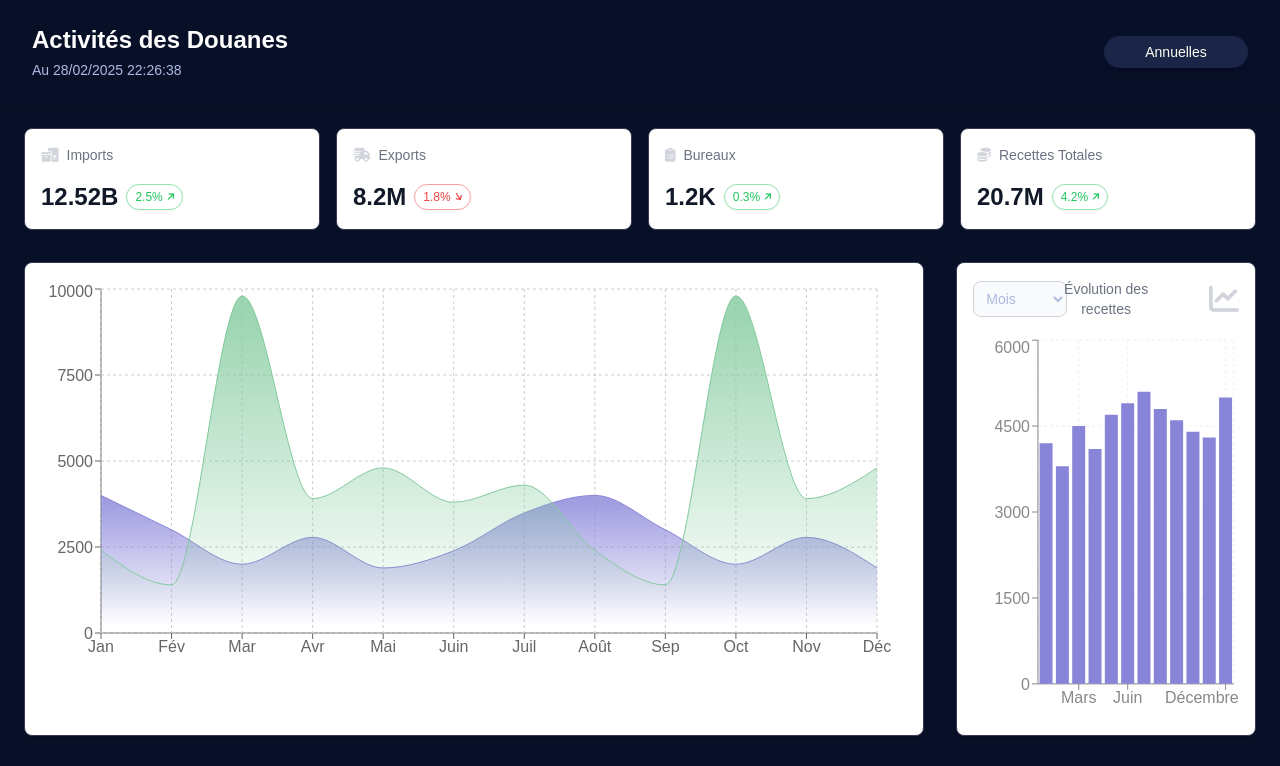
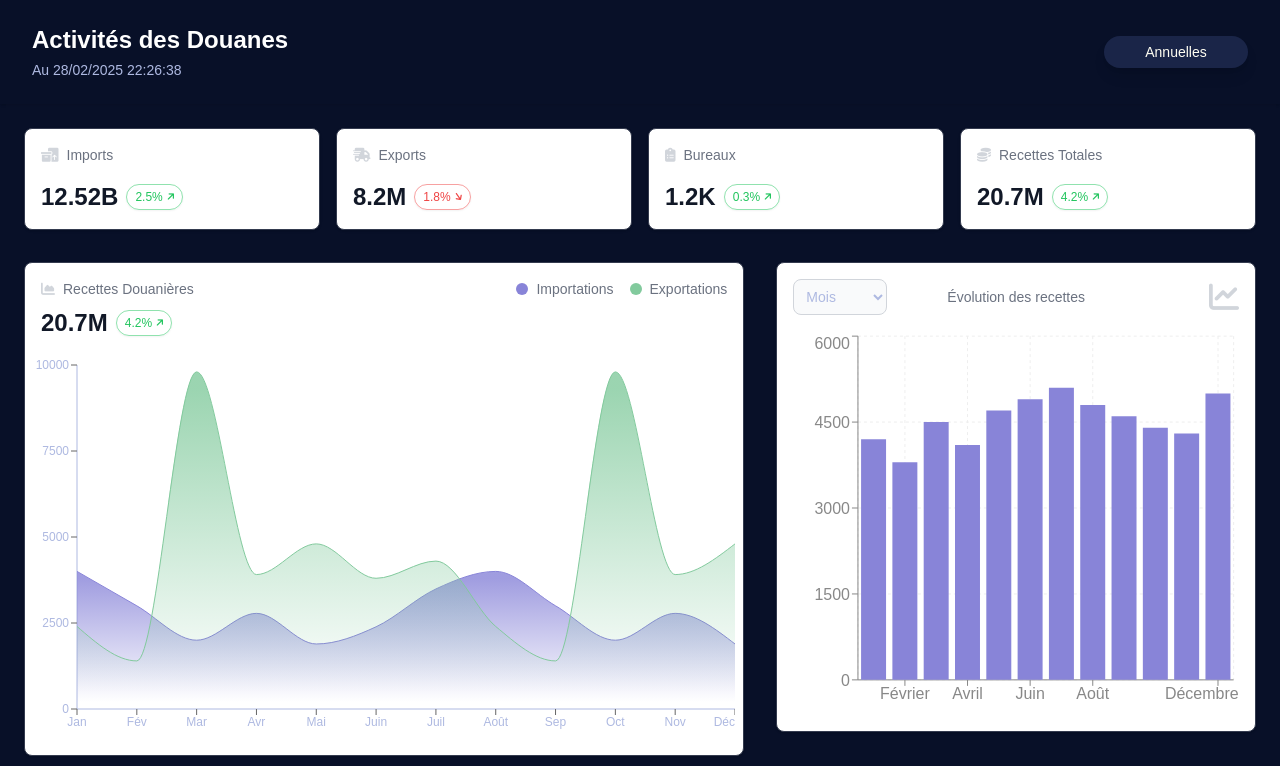
Before and after one commit to Kalixor/djib_2, a React (Vite) app: page / in a window 1280 px wide. Shown: the top 766 px of the page. Built offline with nearby package versions, Linux system fonts and the light colour scheme; a web font is replaced by a local one.

Commit message:
Initial commit from your app

```diff
--- a/src/components/Dashboard.jsx
+++ b/src/components/Dashboard.jsx
@@ -1,5 +1,5 @@
 import { useState } from 'react'
-import { AreaChart, Area, XAxis, YAxis, CartesianGrid, Tooltip, ResponsiveContainer } from 'recharts'
+import { AreaChart, Area, XAxis, YAxis, Tooltip, ResponsiveContainer } from 'recharts'
 import BarChart from './charts/BarChart'
 import PieChartOffice from './charts/PieChartOffice'
 import PieChartPayment from './charts/PieChartPayment'
@@ -22,6 +22,41 @@ const areaChartData = [
 
 export default function Dashboard({ filters, setFilters }) {
   const [activeKPI, setActiveKPI] = useState(null)
+
+  const renderVariationBadge = (value, trend) => {
+    const isPositive = trend === 'up'
+    const arrowClass = isPositive
+      ? 'fas fa-arrow-up rotate-45'
+      : 'fas fa-arrow-down rotate-[-35deg]'
+
+    return (
+      <div className={`
+        px-2 py-1 rounded-full
+        border ${
+          isPositive
+            ? 'border-green-500/50'
+            : 'border-red-500/50'
+        }
+        bg-${
+          isPositive
+            ? 'green-500/10'
+            : 'red-500/10'
+        }
+        backdrop-blur-sm
+        shadow-sm
+        flex items-center gap-1
+        text-xs font-medium
+        ${
+          isPositive
+            ? 'text-green-500'
+            : 'text-red-500'
+        }
+      `}>
+        <span>{value}%</span>
+        <i className={`${arrowClass} text-[0.6rem]`} />
+      </div>
+    )
+  }
 
   return (
     <main className="p-6">
@@ -57,12 +92,42 @@ export default function Dashboard({ filters, setFilters }) {
       </div>
 
       <div className="flex gap-8 mb-8">
-        <div className="w-3/4 bg-white dark:bg-card p-4 rounded-lg shadow border border-[#343b4f]">
-          <div className="h-96">
+        <div className="w-[60%] bg-white dark:bg-card p-4 rounded-lg shadow border border-[#343b4f]">
+          {/* Barre de légende */}
+          <div className="flex flex-col gap-2 mb-4">
+            <div className="flex items-center justify-between">
+              <div className="flex items-center gap-2">
+                <i className="fas fa-chart-area text-sm text-gray-300 dark:text-card-text" />
+                <h3 className="text-sm font-medium text-gray-500 dark:text-card-text">
+                  Recettes Douanières
+                </h3>
+              </div>
+
+              <div className="flex items-center gap-4">
+                <div className="flex items-center gap-2">
+                  <div className="w-3 h-3 rounded-full bg-[#8884d8]" />
+                  <span className="text-sm text-gray-500 dark:text-card-text">Importations</span>
+                </div>
+                <div className="flex items-center gap-2">
+                  <div className="w-3 h-3 rounded-full bg-[#82ca9d]" />
+                  <span className="text-sm text-gray-500 dark:text-card-text">Exportations</span>
+                </div>
+              </div>
+            </div>
+
+            <div className="flex items-center gap-2">
+              <p className="text-2xl font-semibold text-gray-900 dark:text-white">
+                20.7M
+              </p>
+              {renderVariationBadge(4.2, 'up')}
+            </div>
+          </div>
+
+          <div className="h-96 -mx-4 translate-x-[-8px]">
             <ResponsiveContainer width="100%" height="100%">
               <AreaChart
                 data={areaChartData}
-                margin={{ top: 10, right: 30, left: 0, bottom: 0 }}
+                margin={{ top: 10, right: 0, left: 0, bottom: 0 }}
               >
                 <defs>
                   <linearGradient id="importsGradient" x1="0" y1="0" x2="0" y2="1">
@@ -74,9 +139,15 @@ export default function Dashboard({ filters, setFilters }) {
                     <stop offset="95%" stopColor="#82ca9d" stopOpacity={0}/>
                   </linearGradient>
                 </defs>
-                <XAxis dataKey="name" />
-                <YAxis />
-                <CartesianGrid strokeDasharray="3 3" />
+                <XAxis
+                  dataKey="name"
+                  tick={{ fill: '#aeb9e1', fontSize: 12 }}
+                  axisLine={{ stroke: '#aeb9e1' }}
+                />
+                <YAxis
+                  tick={{ fill: '#aeb9e1', fontSize: 12 }}
+                  axisLine={{ stroke: '#aeb9e1' }}
+                />
                 <Tooltip />
                 <Area
                   type="monotone"
@@ -97,7 +168,7 @@ export default function Dashboard({ filters, setFilters }) {
           </div>
         </div>
 
-        <div className="w-1/4">
+        <div className="w-[40%]">
           <BarChart filters={filters} setFilters={setFilters} />
         </div>
       </div>
```
